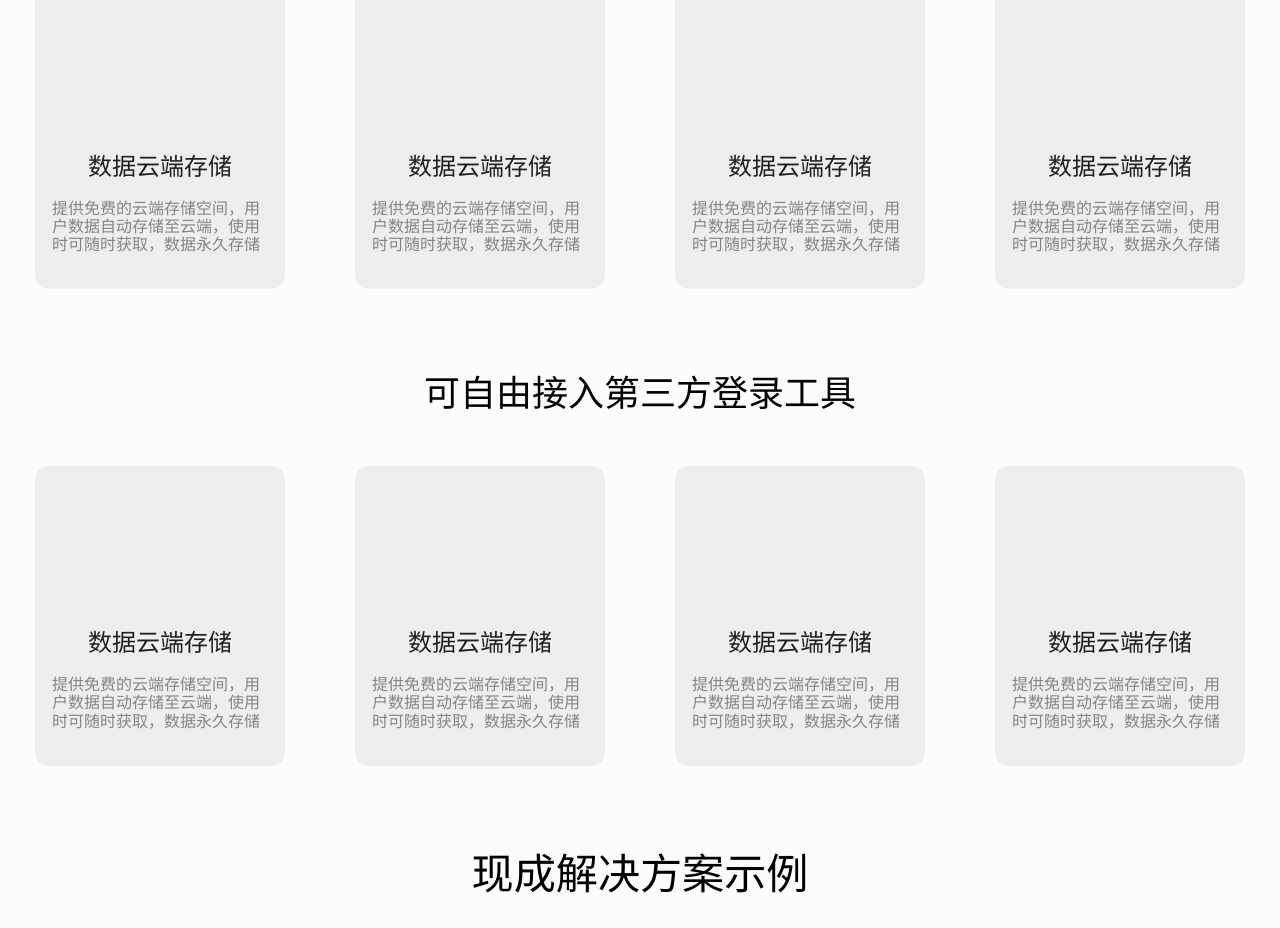
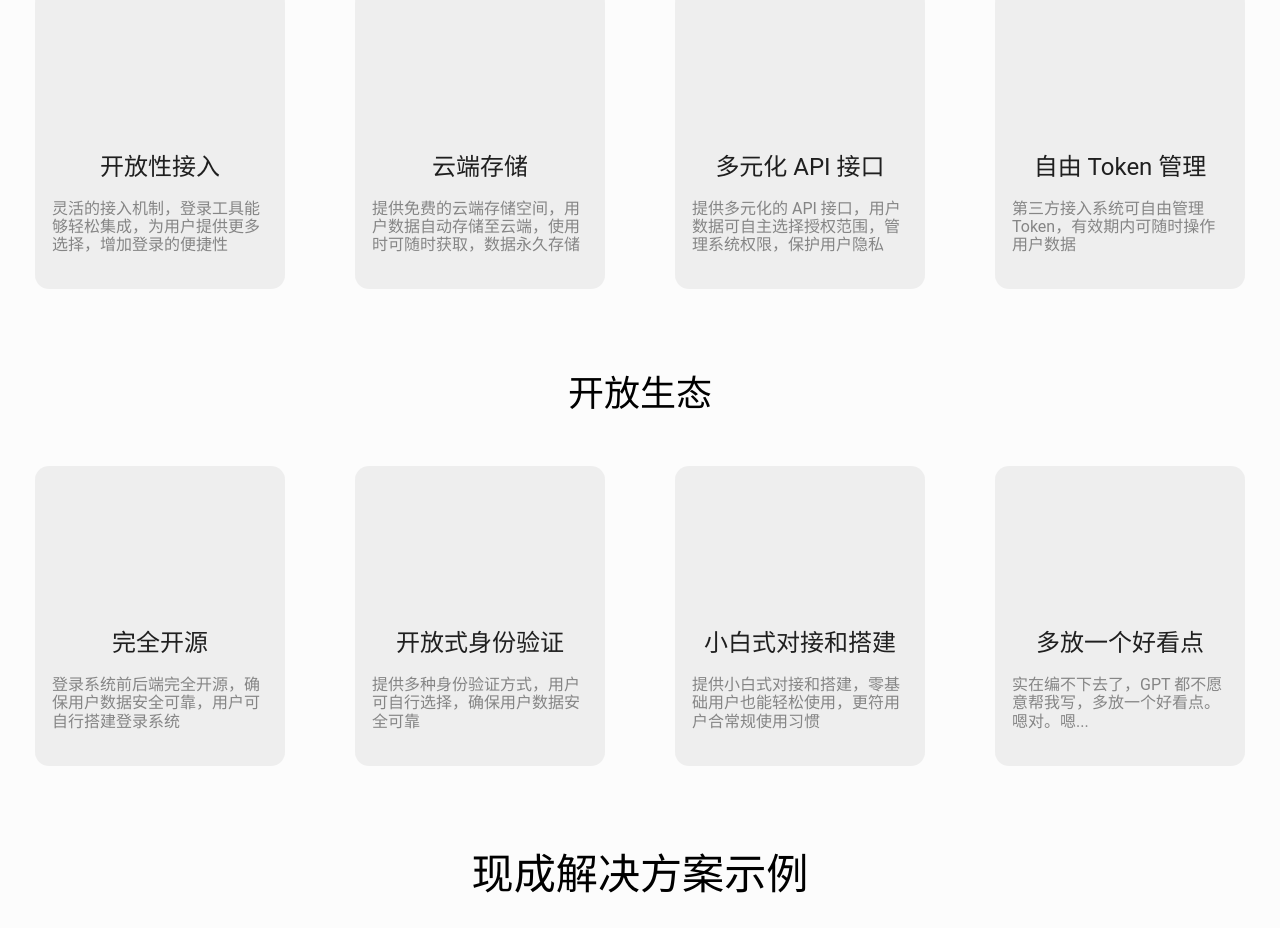
Before and after one commit to alongw/sso, a Vue app in the folder web/: page / in a window 1280 px wide. Shown: the part 632-1560 px from the top of the page. Built offline with nearby package versions, Linux system fonts and the light colour scheme; some icons are missing; a web font is replaced by a local one.

Commit message:
feat(web): add desc & icon

```diff
--- a/web/src/components/Nav.vue
+++ b/web/src/components/Nav.vue
@@ -142,7 +142,7 @@ nav {
   }
 }
 
-@media (max-width: 1122px) {
+@media (max-width: 1140px) {
   nav {
     menu {
       display: none;
--- a/web/src/page/Home/Home.vue
+++ b/web/src/page/Home/Home.vue
@@ -4,7 +4,16 @@ import DescComponents from '@/components/Desc.vue'
 import SolutionComponents from '@/components/Solution.vue'
 import UnderComponents from '@/components/Under.vue'
 
-import { DatabaseNetwork } from '@icon-park/vue-next'
+import {
+  DatabaseNetwork,
+  AllApplication,
+  Api,
+  Permissions,
+  FileCodeOne,
+  Fingerprint,
+  Newlybuild,
+  MoreApp
+} from '@icon-park/vue-next'
 
 defineOptions({
   name: 'HomePage'
@@ -12,24 +21,47 @@ defineOptions({
 
 const apiDesc = [
   {
-    title: '数据云端存储',
+    title: '开放性接入',
+    desc: '灵活的接入机制，登录工具能够轻松集成，为用户提供更多选择，增加登录的便捷性',
+    icon: AllApplication
+  },
+  {
+    title: '云端存储',
     desc: '提供免费的云端存储空间，用户数据自动存储至云端，使用时可随时获取，数据永久存储',
     icon: DatabaseNetwork
   },
   {
-    title: '数据云端存储',
-    desc: '提供免费的云端存储空间，用户数据自动存储至云端，使用时可随时获取，数据永久存储',
-    icon: DatabaseNetwork
+    title: '多元化 API 接口',
+    desc: '提供多元化的 API 接口，用户数据可自主选择授权范围，管理系统权限，保护用户隐私',
+    icon: Api
   },
   {
-    title: '数据云端存储',
-    desc: '提供免费的云端存储空间，用户数据自动存储至云端，使用时可随时获取，数据永久存储',
-    icon: DatabaseNetwork
+    title: '自由 Token 管理',
+    desc: '第三方接入系统可自由管理 Token，有效期内可随时操作用户数据',
+    icon: Permissions
+  }
+]
+
+const openDesc = [
+  {
+    title: '完全开源',
+    desc: '登录系统前后端完全开源，确保用户数据安全可靠，用户可自行搭建登录系统',
+    icon: FileCodeOne
   },
   {
-    title: '数据云端存储',
-    desc: '提供免费的云端存储空间，用户数据自动存储至云端，使用时可随时获取，数据永久存储',
-    icon: DatabaseNetwork
+    title: '开放式身份验证',
+    desc: '提供多种身份验证方式，用户可自行选择，确保用户数据安全可靠',
+    icon: Fingerprint
+  },
+  {
+    title: '小白式对接和搭建',
+    desc: '提供小白式对接和搭建，零基础用户也能轻松使用，更符用户合常规使用习惯',
+    icon: Newlybuild
+  },
+  {
+    title: '多放一个好看点',
+    desc: '实在编不下去了，GPT 都不愿意帮我写，多放一个好看点。嗯对。嗯...',
+    icon: MoreApp
   }
 ]
 </script>
@@ -37,7 +69,7 @@ const apiDesc = [
 <template>
   <banner-components />
   <desc-components :list="apiDesc" title="可自由接入第三方登录工具" />
-  <desc-components :list="apiDesc" title="可自由接入第三方登录工具" />
+  <desc-components :list="openDesc" title="开放生态" />
   <solution-components />
   <under-components />
 </template>
```
